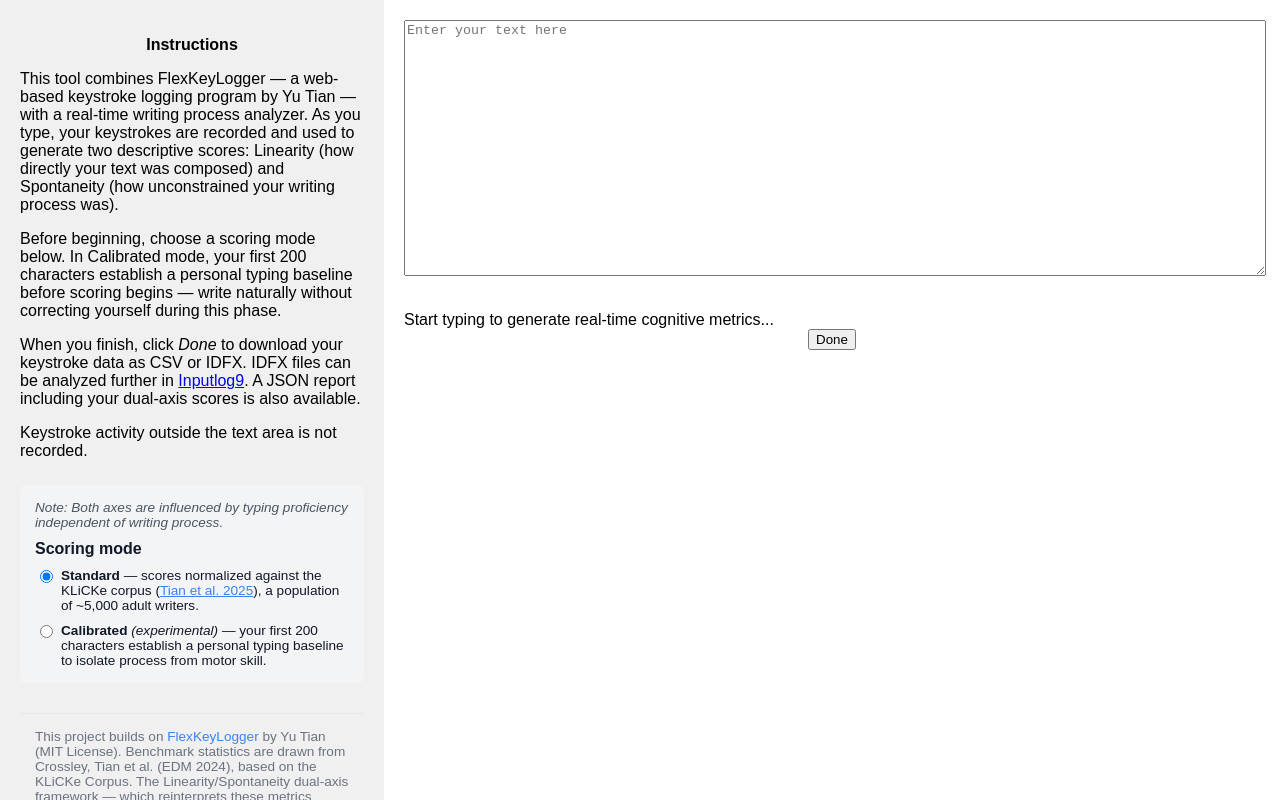
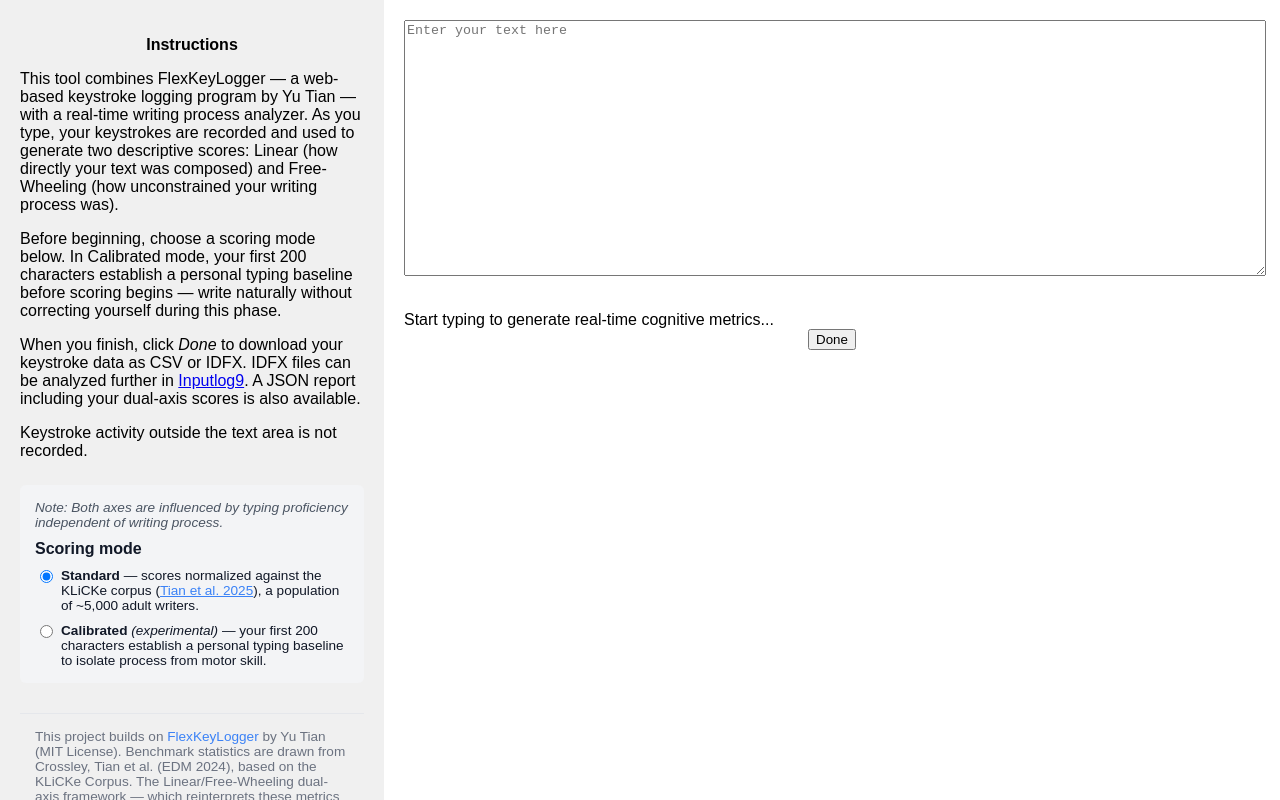
Before and after one commit to adelevett/MyTypeMeasure, a React (Vite) app: page / in a window 1280 px wide. Built offline with nearby package versions, Linux system fonts and the light colour scheme.

Commit message:
Update terminology in README and components to replace "Linearity/Spontaneity" with "Linear/Free-Wheeling"

```diff
--- a/package.json
+++ b/package.json
@@ -1,4 +1,5 @@
 {
+  "homepage": "https://adelevett.github.io/MyTypeMeasure/",
   "name": "keystrokelogger",
   "private": true,
   "version": "1.0.0",
--- a/src/App.jsx
+++ b/src/App.jsx
@@ -60,7 +60,7 @@ const ExampleApp = () => {
           <strong>Instructions</strong>
         </p>
         <p>
-          This tool combines FlexKeyLogger — a web-based keystroke logging program by Yu Tian — with a real-time writing process analyzer. As you type, your keystrokes are recorded and used to generate two descriptive scores: Linearity (how directly your text was composed) and Spontaneity (how unconstrained your writing process was).
+          This tool combines FlexKeyLogger — a web-based keystroke logging program by Yu Tian — with a real-time writing process analyzer. As you type, your keystrokes are recorded and used to generate two descriptive scores: Linear (how directly your text was composed) and Free-Wheeling (how unconstrained your writing process was).
         </p>
         <p>
           Before beginning, choose a scoring mode below. In Calibrated mode, your first 200 characters establish a personal typing baseline before scoring begins — write naturally without correcting yourself during this phase.
@@ -112,7 +112,7 @@ const ExampleApp = () => {
 
         <div style={{ marginTop: '30px', padding: '15px', borderTop: '1px solid #e5e7eb', textAlign: 'left', fontSize: '0.85rem', color: '#6b7280' }}>
           <p style={{ margin: '0 0 10px 0' }}>
-            This project builds on <a href="https://github.com/terryyutian/keylogging-demo-webpage" target="_blank" rel="noreferrer" style={{ color: '#3b82f6', textDecoration: 'none' }}>FlexKeyLogger</a> by Yu Tian (MIT License). Benchmark statistics are drawn from Crossley, Tian et al. (EDM 2024), based on the KLiCKe Corpus. The Linearity/Spontaneity dual-axis framework — which reinterprets these metrics descriptively rather than normatively — is original to this project and is not proposed or endorsed by the original authors.
+            This project builds on <a href="https://github.com/terryyutian/keylogging-demo-webpage" target="_blank" rel="noreferrer" style={{ color: '#3b82f6', textDecoration: 'none' }}>FlexKeyLogger</a> by Yu Tian (MIT License). Benchmark statistics are drawn from Crossley, Tian et al. (EDM 2024), based on the KLiCKe Corpus. The Linear/Free-Wheeling dual-axis framework — which reinterprets these metrics descriptively rather than normatively — is original to this project and is not proposed or endorsed by the original authors.
           </p>
           <details style={{ backgroundColor: '#fff', padding: '10px', borderRadius: '6px', border: '1px solid #e5e7eb' }}>
             <summary style={{ cursor: 'pointer', fontWeight: 600 }}>Citations & BibTeX</summary>
--- a/src/RealTimeDashboard.jsx
+++ b/src/RealTimeDashboard.jsx
@@ -90,12 +90,12 @@ const RealTimeDashboard = ({ keylog, scoringMode, onCalibStatusChange }) => {
                 <div style={{ flex: 2, backgroundColor: '#fff', padding: '15px', borderRadius: '8px', boxShadow: '0 1px 3px rgba(0,0,0,0.1)' }}>
                     {showVisual ? (
                         <div style={{ height: '400px', display: 'flex', flexDirection: 'column' }}>
-                            <h3 style={{ textAlign: 'center', margin: 0, marginBottom: '10px' }}>Linearity & Spontaneity Quadrants</h3>
+                            <h3 style={{ textAlign: 'center', margin: 0, marginBottom: '10px' }}>Linear & Free-Wheeling Quadrants</h3>
                             <ResponsiveContainer width="100%" height="100%">
                                 <ScatterChart margin={{ top: 20, right: 20, bottom: 20, left: 20 }}>
                                     <CartesianGrid strokeDasharray="3 3" />
-                                    <XAxis type="number" dataKey="x" name="Linearity" domain={[0, 100]} label={{ value: 'Linearity \u2192', position: 'bottom' }} />
-                                    <YAxis type="number" dataKey="y" name="Spontaneity" domain={[0, 100]} label={{ value: 'Spontaneity \u2192', angle: -90, position: 'insideLeft' }} />
+                                    <XAxis type="number" dataKey="x" name="Linear" domain={[0, 100]} label={{ value: 'Linear \u2192', position: 'bottom' }} />
+                                    <YAxis type="number" dataKey="y" name="Free-Wheeling" domain={[0, 100]} label={{ value: 'Free-Wheeling \u2192', angle: -90, position: 'insideLeft' }} />
                                     <Tooltip cursor={{ strokeDasharray: '3 3' }} formatter={(val, name) => [val.toFixed(1), name]} />
                                     <ReferenceLine x={50} stroke="#9ca3af" />
                                     <ReferenceLine y={50} stroke="#9ca3af" />
@@ -107,7 +107,7 @@ const RealTimeDashboard = ({ keylog, scoringMode, onCalibStatusChange }) => {
                                 </ScatterChart>
                             </ResponsiveContainer>
                             <div style={{ textAlign: 'center', marginTop: '10px', fontWeight: 600 }}>
-                                Score: [Linearity: {dualAxis.linearityScore.toFixed(1)}, Spontaneity: {dualAxis.spontaneityScore.toFixed(1)}]
+                                Score: [Linear: {dualAxis.linearityScore.toFixed(1)}, Free-Wheeling: {dualAxis.spontaneityScore.toFixed(1)}]
                             </div>
                         </div>
                     ) : (
@@ -117,8 +117,8 @@ const RealTimeDashboard = ({ keylog, scoringMode, onCalibStatusChange }) => {
                                 <div>
                                     <h4>Composite Scores</h4>
                                     <ul style={{ listStyle: 'none', padding: 0 }}>
-                                        <li><strong>Linearity:</strong> {dualAxis.linearityScore.toFixed(1)} / 100</li>
-                                        <li><strong>Spontaneity:</strong> {dualAxis.spontaneityScore.toFixed(1)} / 100</li>
+                                        <li><strong>Linear:</strong> {dualAxis.linearityScore.toFixed(1)} / 100</li>
+                                        <li><strong>Free-Wheeling:</strong> {dualAxis.spontaneityScore.toFixed(1)} / 100</li>
                                     </ul>
                                     <h4>Individual Components</h4>
                                     <ul style={{ listStyle: 'none', padding: 0 }}>
@@ -153,7 +153,7 @@ const RealTimeDashboard = ({ keylog, scoringMode, onCalibStatusChange }) => {
                     <h3 style={{ marginTop: 0 }}>Axis Tuning</h3>
 
                     <div style={{ marginBottom: '20px' }}>
-                        <h4 style={{ margin: '0 0 10px 0' }}>Linearity</h4>
+                        <h4 style={{ margin: '0 0 10px 0' }}>Linear</h4>
                         <div style={{ marginBottom: '15px' }}>
                             <label style={{ display: 'block', fontSize: '0.85rem', fontWeight: 600 }}>Path Shape ({weights.groups.pathShape})</label>
                             <input type="range" min="0" max="1" step="0.05" value={weights.groups.pathShape} onChange={(e) => handleGroupWeightChange('pathShape', e.target.value)} style={{ width: '100%' }} />
@@ -165,7 +165,7 @@ const RealTimeDashboard = ({ keylog, scoringMode, onCalibStatusChange }) => {
                     </div>
 
                     <div>
-                        <h4 style={{ margin: '0 0 10px 0' }}>Spontaneity</h4>
+                        <h4 style={{ margin: '0 0 10px 0' }}>Free-Wheeling</h4>
                         <div style={{ marginBottom: '15px' }}>
                             <label style={{ display: 'block', fontSize: '0.85rem', fontWeight: 600 }}>Fluency ({weights.groups.fluency})</label>
                             <input type="range" min="0" max="1" step="0.05" value={weights.groups.fluency} onChange={(e) => handleGroupWeightChange('fluency', e.target.value)} style={{ width: '100%' }} />
```
Also changed, not shown: 1 other file (tests, documents, lock files or other folders).
